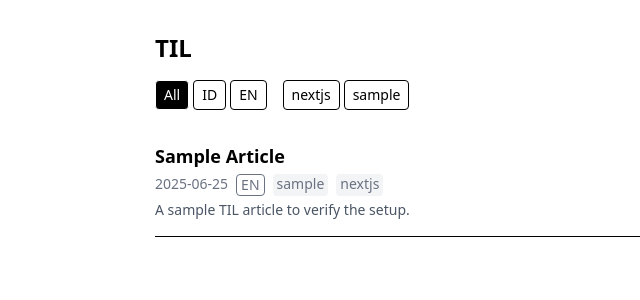
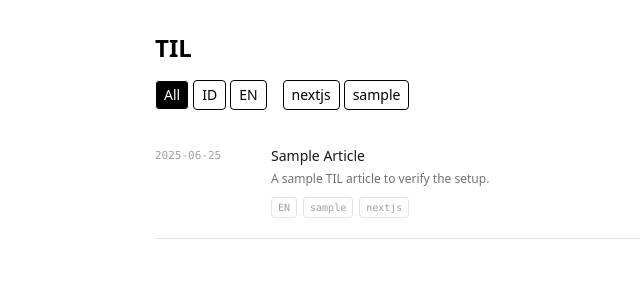
Before and after one commit to agusawa/agusawa, a Next.js app in the folder apps/til/: page / in a window 1280 px wide. Shown: the top 300 px of the page, without its empty margins (165-805 px from the left). Built offline with nearby package versions, Linux system fonts and the light colour scheme.

Commit message:
feat: remove /til/ prefix from article routes

```diff
--- /dev/null
+++ b/apps/til/src/app/[slug]/page.tsx
@@ -0,0 +1,61 @@
+import { notFound } from 'next/navigation'
+import Link from 'next/link'
+import { remark } from 'remark'
+import html from 'remark-html'
+import { getAllSlugs, getArticleBySlug } from '@/lib/til'
+import ArticleContent from '@/components/ArticleContent'
+import ThemeToggle from '@/components/ThemeToggle'
+
+export async function generateStaticParams() {
+  return getAllSlugs().map((slug) => ({ slug }))
+}
+
+interface Props {
+  params: Promise<{ slug: string }>
+}
+
+export default async function ArticlePage({ params }: Props) {
+  const { slug } = await params
+  const article = getArticleBySlug(slug)
+  if (!article) notFound()
+
+  const processed = await remark().use(html).process(article.content)
+  const contentHtml = processed.toString()
+
+  return (
+    <article>
+      <div className="flex items-center justify-between mb-10">
+        <Link
+          href="/"
+          className="inline-flex items-center gap-1.5 font-mono text-xs text-zinc-400 hover:text-zinc-700 dark:text-zinc-500 dark:hover:text-zinc-300 transition-colors duration-150"
+        >
+          <span aria-hidden>←</span>
+          <span>back</span>
+        </Link>
+        <ThemeToggle />
+      </div>
+
+      <header className="mb-10 pb-8 border-b border-zinc-200 dark:border-zinc-800">
+        <h1 className="text-2xl font-bold tracking-tight text-zinc-900 dark:text-zinc-100 leading-snug">
+          {article.title}
+        </h1>
+        <div className="flex flex-wrap items-center gap-x-3 gap-y-2 mt-4">
+          <time className="font-mono text-xs text-zinc-400 dark:text-zinc-500">{article.date}</time>
+          <span className="font-mono text-[10px] text-zinc-400 dark:text-zinc-600 border border-zinc-200 dark:border-zinc-800 px-1.5 py-0.5 rounded-sm">
+            {article.language}
+          </span>
+          {article.tags.map((tag) => (
+            <span
+              key={tag}
+              className="font-mono text-[10px] text-zinc-400 dark:text-zinc-600 border border-zinc-200 dark:border-zinc-800 px-1.5 py-0.5 rounded-sm"
+            >
+              {tag}
+            </span>
+          ))}
+        </div>
+      </header>
+
+      <ArticleContent html={contentHtml} />
+    </article>
+  )
+}
--- a/apps/til/src/app/til/[slug]/page.tsx
+++ /dev/null
@@ -1,42 +0,0 @@
-import { notFound } from 'next/navigation'
-import Link from 'next/link'
-import { remark } from 'remark'
-import html from 'remark-html'
-import { getAllSlugs, getArticleBySlug } from '@/lib/til'
-import ArticleContent from '@/components/ArticleContent'
-
-export async function generateStaticParams() {
-  return getAllSlugs().map((slug) => ({ slug }))
-}
-
-interface Props {
-  params: Promise<{ slug: string }>
-}
-
-export default async function ArticlePage({ params }: Props) {
-  const { slug } = await params
-  const article = getArticleBySlug(slug)
-  if (!article) notFound()
-
-  const processed = await remark().use(html).process(article.content)
-  const contentHtml = processed.toString()
-
-  return (
-    <div>
-      <Link href="/" className="text-sm text-gray-500 hover:underline">
-        ← Back
-      </Link>
-      <h1 className="text-2xl font-bold mt-4">{article.title}</h1>
-      <div className="flex flex-wrap gap-2 mt-2 text-sm text-gray-500">
-        <span>{article.date}</span>
-        <span className="border px-1 rounded">{article.language}</span>
-        {article.tags.map((tag) => (
-          <span key={tag} className="bg-gray-100 px-1 rounded">
-            {tag}
-          </span>
-        ))}
-      </div>
-      <ArticleContent html={contentHtml} />
-    </div>
-  )
-}
--- a/apps/til/src/components/ArticleCard.tsx
+++ b/apps/til/src/components/ArticleCard.tsx
@@ -3,20 +3,35 @@ import type { TILArticle } from '@/lib/til'
 
 export default function ArticleCard({ article }: { article: TILArticle }) {
   return (
-    <div className="border-b py-4">
-      <Link href={`/til/${article.slug}/`} className="text-lg font-semibold hover:underline">
+    <article className="border-b border-zinc-200 dark:border-zinc-800 group">
+      <Link href={`/${article.slug}/`} className="flex gap-5 py-5">
+        <time className="font-mono text-[11px] text-zinc-400 dark:text-zinc-600 shrink-0 pt-0.75 w-24 leading-tight">
+          {article.date}
+        </time>
+        <div className="flex-1 min-w-0">
+          <h2 className="text-zinc-900 dark:text-zinc-100 font-medium text-sm leading-snug group-hover:text-emerald-600 dark:group-hover:text-emerald-400 transition-colors duration-150">
             {article.title}
-      </Link>
-      <div className="flex flex-wrap gap-2 mt-1 text-sm text-gray-500">
-        <span>{article.date}</span>
-        <span className="border px-1 rounded">{article.language}</span>
+          </h2>
+          {article.summary && (
+            <p className="text-zinc-500 text-xs mt-1 leading-relaxed line-clamp-2">
+              {article.summary}
+            </p>
+          )}
+          <div className="flex flex-wrap gap-1.5 mt-2">
+            <span className="font-mono text-[10px] text-zinc-400 dark:text-zinc-600 border border-zinc-200 dark:border-zinc-800 px-1.5 py-0.5 rounded-sm">
+              {article.language}
+            </span>
             {article.tags.map((tag) => (
-          <span key={tag} className="bg-gray-100 px-1 rounded">
+              <span
+                key={tag}
+                className="font-mono text-[10px] text-zinc-400 dark:text-zinc-600 border border-zinc-200 dark:border-zinc-800 px-1.5 py-0.5 rounded-sm"
+              >
                 {tag}
               </span>
             ))}
           </div>
-      {article.summary && <p className="mt-1 text-sm text-gray-600">{article.summary}</p>}
         </div>
+      </Link>
+    </article>
   )
 }
```
Lines whose indentation alone changed are shown as unchanged.
